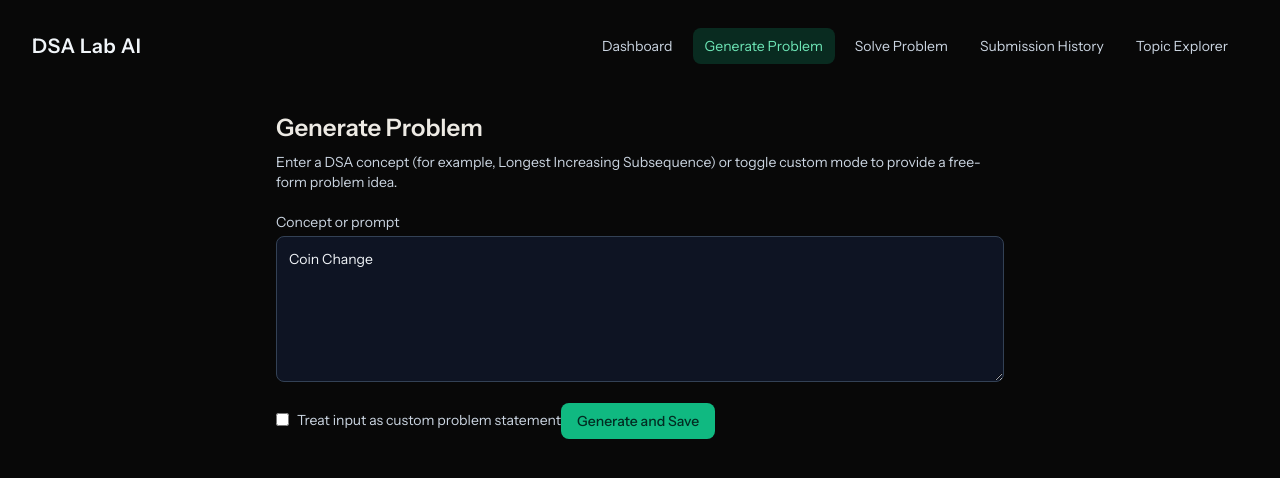
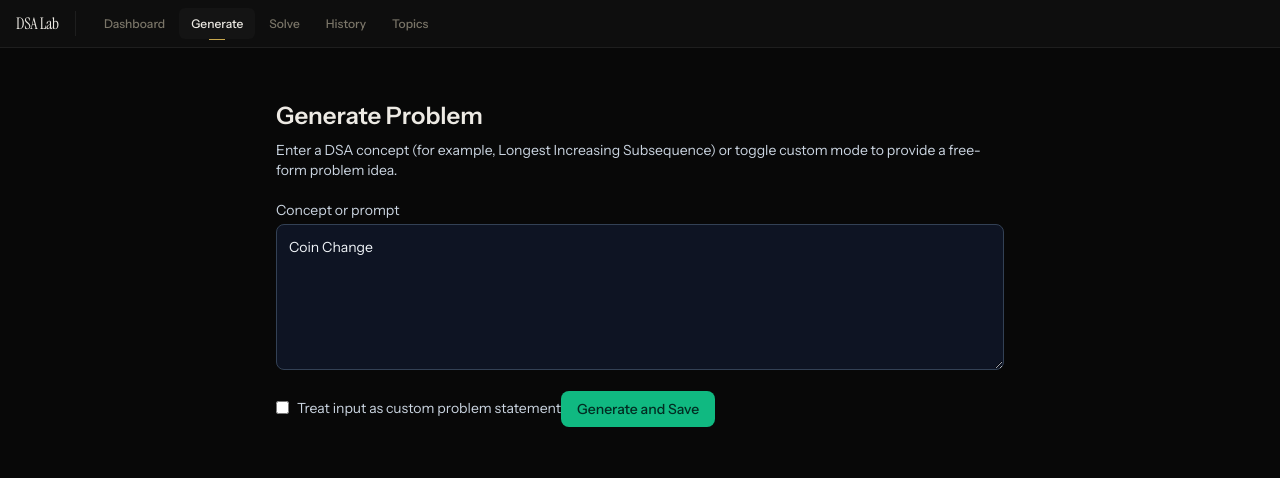
Before and after one commit to dexterhere04/DSA_Local_Lab, a React (Vite) app in the folder apps/web/: page /generate in a window 1280 px wide. Shown: the top 478 px of the page. Built offline with nearby package versions, Linux system fonts and the light colour scheme; no server answers.

Commit message:
refactor(web/components): redesign AppLayout navigation

```diff
--- a/apps/web/src/components/AppLayout.tsx
+++ b/apps/web/src/components/AppLayout.tsx
@@ -1,30 +1,31 @@
-import { Link, NavLink, Outlet } from "react-router-dom";
+import { NavLink, Outlet, useLocation } from "react-router-dom";
 
 const navItems = [
   { to: "/", label: "Dashboard" },
-  { to: "/generate", label: "Generate Problem" },
-  { to: "/solve", label: "Solve Problem" },
-  { to: "/history", label: "Submission History" },
-  { to: "/topics", label: "Topic Explorer" }
+  { to: "/generate", label: "Generate" },
+  { to: "/solve", label: "Solve" },
+  { to: "/history", label: "History" },
+  { to: "/topics", label: "Topics" }
 ];
 
 export function AppLayout() {
+  const location = useLocation();
+  const isWorkspace = location.pathname === "/solve";
+
   return (
-    <div className="min-h-screen px-4 py-5 md:px-8">
-      <header className="mb-5 flex flex-col gap-3 md:flex-row md:items-center md:justify-between">
-        <Link to="/" className="text-xl font-bold tracking-wide text-slate-100">
-          DSA Lab AI
-        </Link>
-        <nav className="panel flex flex-wrap items-center gap-2 p-2">
+    <div className="app-shell">
+      <header className="topbar">
+        <NavLink to="/" className="topbar-brand">
+          <h1>DSA Lab</h1>
+        </NavLink>
+
+        <nav className="topbar-nav">
           {navItems.map((item) => (
             <NavLink
               key={item.to}
               to={item.to}
-              className={({ isActive }) =>
-                `rounded-lg px-3 py-2 text-sm transition ${
-                  isActive ? "bg-emerald-500/20 text-emerald-300" : "text-slate-300 hover:bg-slate-800"
-                }`
-              }
+              className={({ isActive }) => (isActive ? "active" : "")}
+              style={{ position: "relative" }}
             >
               {item.label}
             </NavLink>
@@ -32,7 +33,7 @@ export function AppLayout() {
         </nav>
       </header>
 
-      <main>
+      <main className={isWorkspace ? "" : "page-container"}>
         <Outlet />
       </main>
     </div>
```
